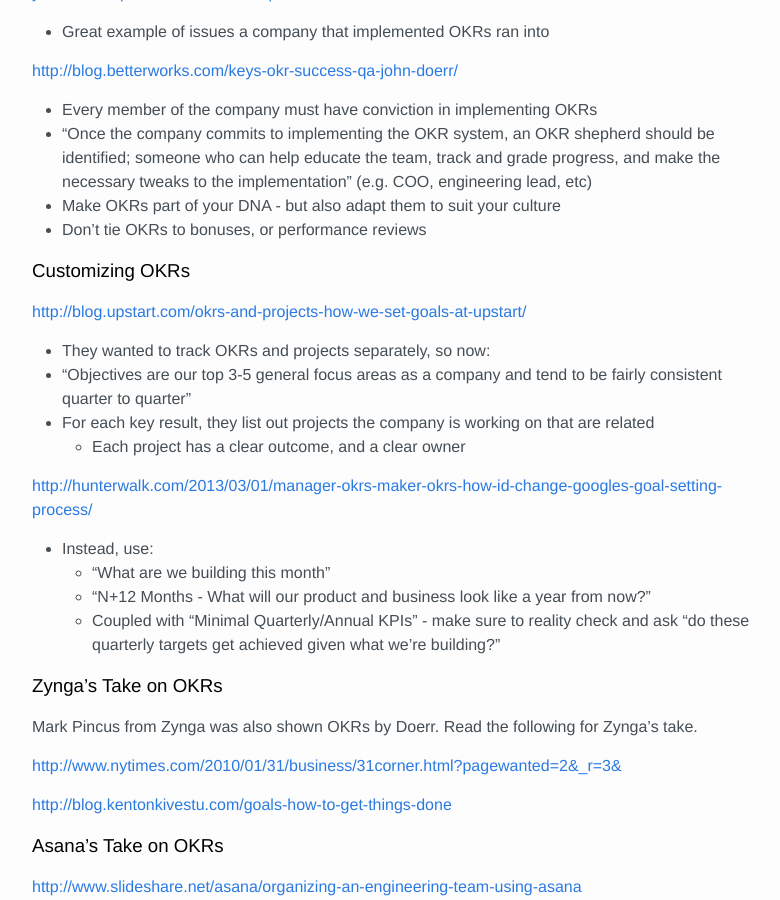
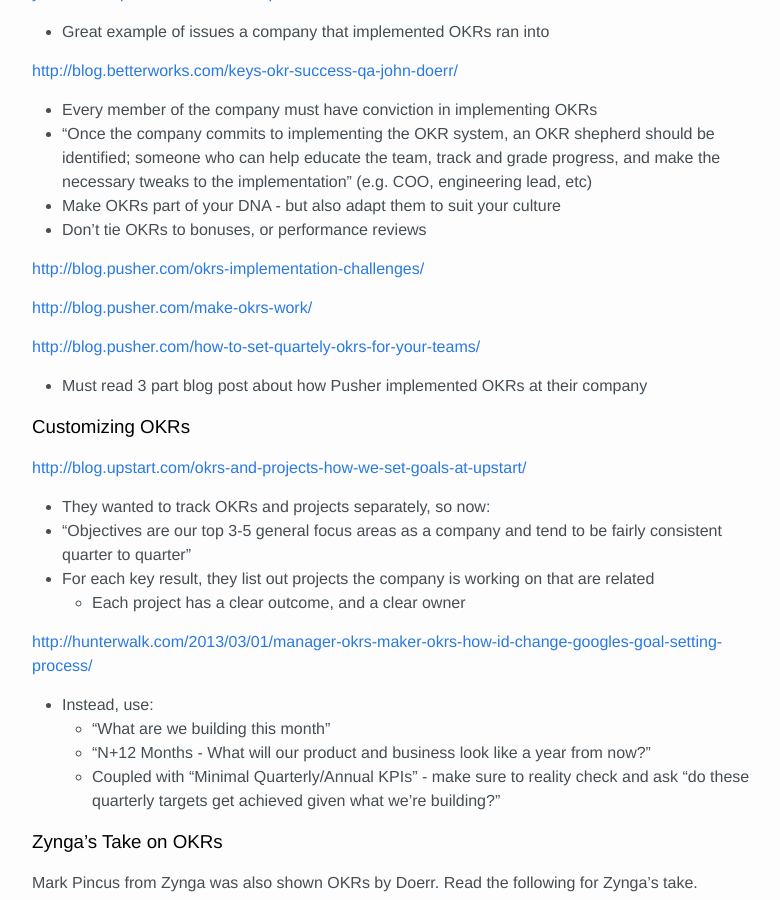
Before and after one commit to cjbarber/okr-guide, a Jekyll site: the page built from index.md, in a window 1280 px wide and 900 px high, scrolled down 1600 px. Shown: the whole window, without its empty margins (238-1018 px from the left). Built offline with Jekyll 4.4.1, drawn with Linux system fonts in a browser that asks for light colours.

Commit message:
add pusher okr guide

```diff
--- a/index.md
+++ b/index.md
@@ -46,6 +46,14 @@ OKRs: Objectives and Key Results
   * Make OKRs part of your DNA - but also adapt them to suit your culture
   * Don't tie OKRs to bonuses, or performance reviews
 
+[http://blog.pusher.com/okrs-implementation-challenges/](http://blog.pusher.com/okrs-implementation-challenges/)
+
+[http://blog.pusher.com/make-okrs-work/](http://blog.pusher.com/make-okrs-work/)
+
+[http://blog.pusher.com/how-to-set-quartely-okrs-for-your-teams/](http://blog.pusher.com/how-to-set-quartely-okrs-for-your-teams/)
+
+  * Must read 3 part blog post about how Pusher implemented OKRs at their company
+
 ### Customizing OKRs
 
 [http://blog.upstart.com/okrs-and-projects-how-we-set-goals-at-upstart/](http://blog.upstart.com/okrs-and-projects-how-we-set-goals-at-upstart/)
```
